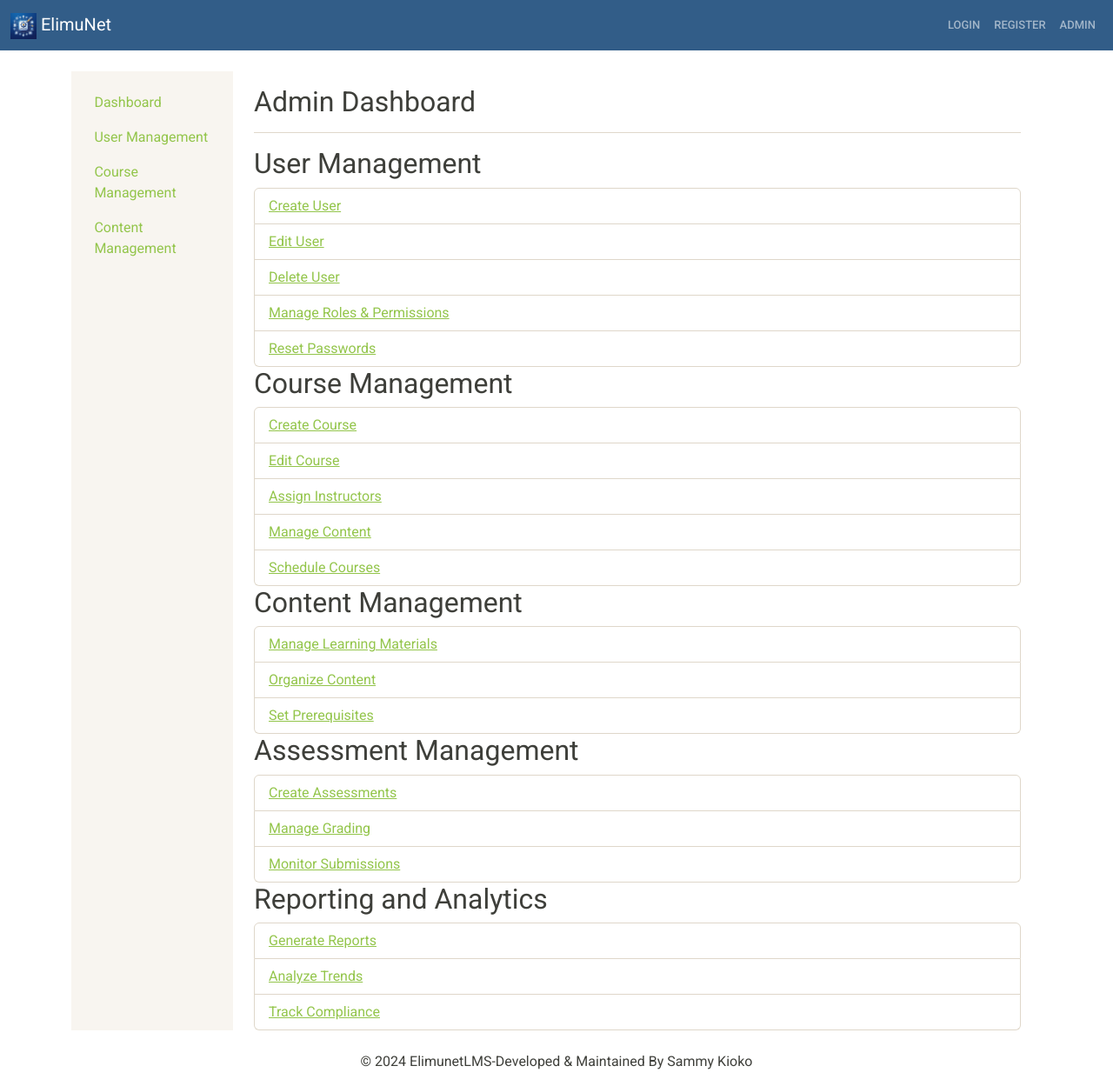
After one commit to Svmueli/ElimuNet-Lms, a Django app: template Elimunet/users/templates/users/admin_dashboard.html in a window 1280 px wide. The commit adds this page. Shown: the whole page at 87% size. Run offline with Django 3.2, Linux system fonts and the light colour scheme; the template is opened without the code that fills it, so the values that code supplies are empty; some libraries are stand-ins or nearby versions.

Commit message:
add student dashboard & admin  templates

```diff
--- /dev/null
+++ b/Elimunet/users/templates/users/admin_dashboard.html
@@ -0,0 +1,103 @@
+{% extends 'base.html' %}
+
+{% block content %}
+<div class="container-fluid">
+  <div class="row">
+    <!-- Sidebar -->
+    <nav id="sidebarMenu" class="col-md-3 col-lg-2 d-md-block bg-light sidebar collapse">
+      <div class="sidebar-sticky pt-3">
+        <ul class="nav flex-column">
+          <li class="nav-item">
+            <a class="nav-link active" href="#">
+              Dashboard
+            </a>
+          </li>
+          <li class="nav-item">
+            <a class="nav-link" href="#">
+              User Management
+            </a>
+          </li>
+          <li class="nav-item">
+            <a class="nav-link" href="#">
+              Course Management
+            </a>
+          </li>
+          <li class="nav-item">
+            <a class="nav-link" href="#">
+              Content Management
+            </a>
+          </li>
+          <!-- Add more sections as needed -->
+        </ul>
+      </div>
+    </nav>
+
+    <!-- Main content -->
+    <main role="main" class="col-md-9 ml-sm-auto col-lg-10 px-md-4">
+      <div class="d-flex justify-content-between flex-wrap flex-md-nowrap align-items-center pt-3 pb-2 mb-3 border-bottom">
+        <h1 class="h2">Admin Dashboard</h1>
+      </div>
+
+      <!-- Content goes here -->
+      <div class="content-section">
+        <h2>User Management</h2>
+        <!-- User management content -->
+        <ul class="list-group">
+            <li class="list-group-item"><a href="#">Create User</a></li>
+            <li class="list-group-item"><a href="#">Edit User</a></li>
+            <li class="list-group-item"><a href="#">Delete User</a></li>
+            <li class="list-group-item"><a href="#">Manage Roles & Permissions</a></li>
+            <li class="list-group-item"><a href="#">Reset Passwords</a></li>
+        </ul>
+
+      </div>
+
+      <div class="content-section">
+        <h2>Course Management</h2>
+        <!-- Course management content -->
+        <ul class="list-group">
+            <li class="list-group-item"><a href="#">Create Course</a></li>
+            <li class="list-group-item"><a href="#">Edit Course</a></li>
+            <li class="list-group-item"><a href="#">Assign Instructors</a></li>
+            <li class="list-group-item"><a href="#">Manage Content</a></li>
+            <li class="list-group-item"><a href="#">Schedule Courses</a></li>
+        </ul>
+
+      </div>
+
+      <div class="content-section">
+        <h2>Content Management</h2>
+        <!-- Content management content -->
+        <ul class="list-group">
+            <li class="list-group-item"><a href="#">Manage Learning Materials</a></li>
+            <li class="list-group-item"><a href="#">Organize Content</a></li>
+            <li class="list-group-item"><a href="#">Set Prerequisites</a></li>
+        </ul>
+      </div>
+
+      <div class="content-section">
+        <h2>Assessment Management</h2>
+        <!-- Assessment management content -->
+        <ul class="list-group">
+            <li class="list-group-item"><a href="#">Create Assessments</a></li>
+            <li class="list-group-item"><a href="#">Manage Grading</a></li>
+            <li class="list-group-item"><a href="#">Monitor Submissions</a></li>
+        </ul>
+
+      </div>
+
+      <div class="content-section">
+        <h2>Reporting and Analytics</h2>
+        <!-- Reporting and analytics content -->
+        <ul class="list-group">
+            <li class="list-group-item"><a href="#">Generate Reports</a></li>
+            <li class="list-group-item"><a href="#">Analyze Trends</a></li>
+            <li class="list-group-item"><a href="#">Track Compliance</a></li>
+        </ul>
+      </div>
+
+      <!-- Add more sections as needed -->
+    </main>
+  </div>
+</div>
+{% endblock %}
```
Also changed, not shown: Elimunet/templates/registration/login.html (+14 -7 lines), Elimunet/users/templates/users/student_dashboard.html (added, +141 -0 lines).
